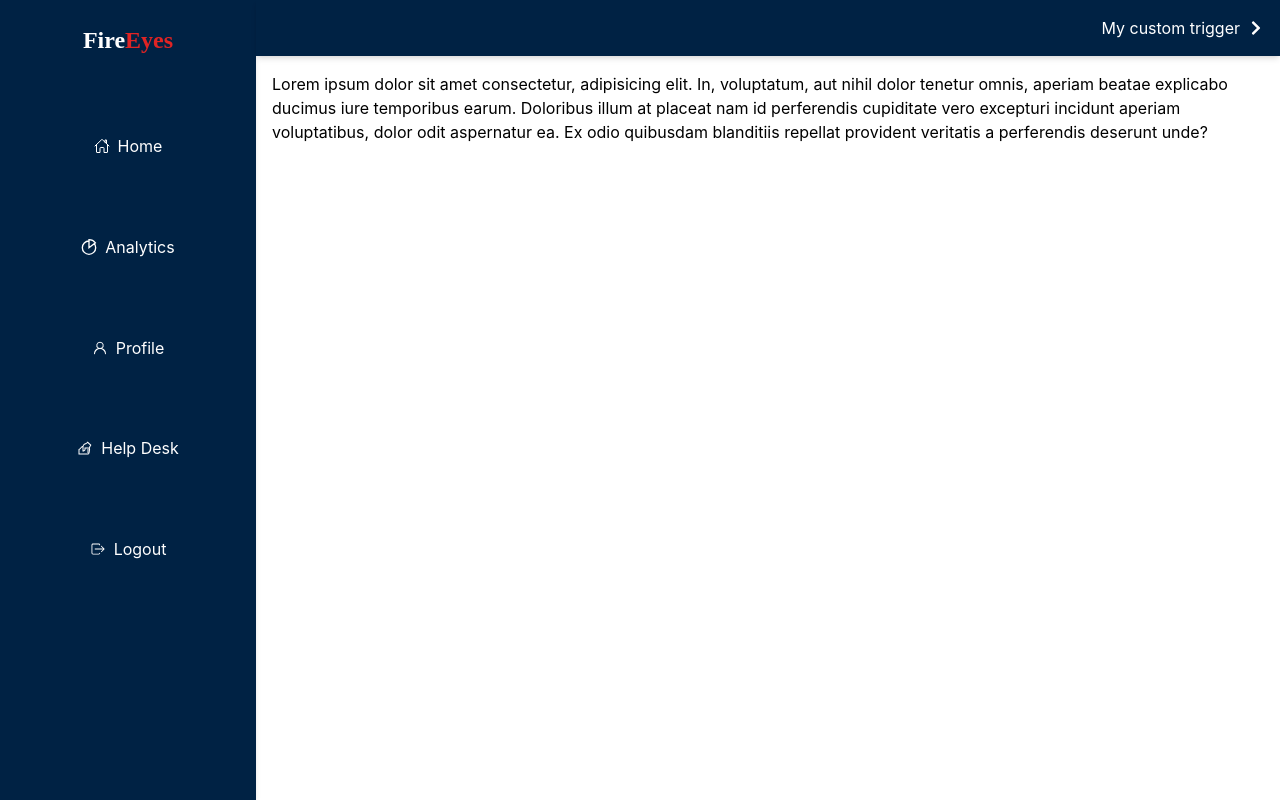
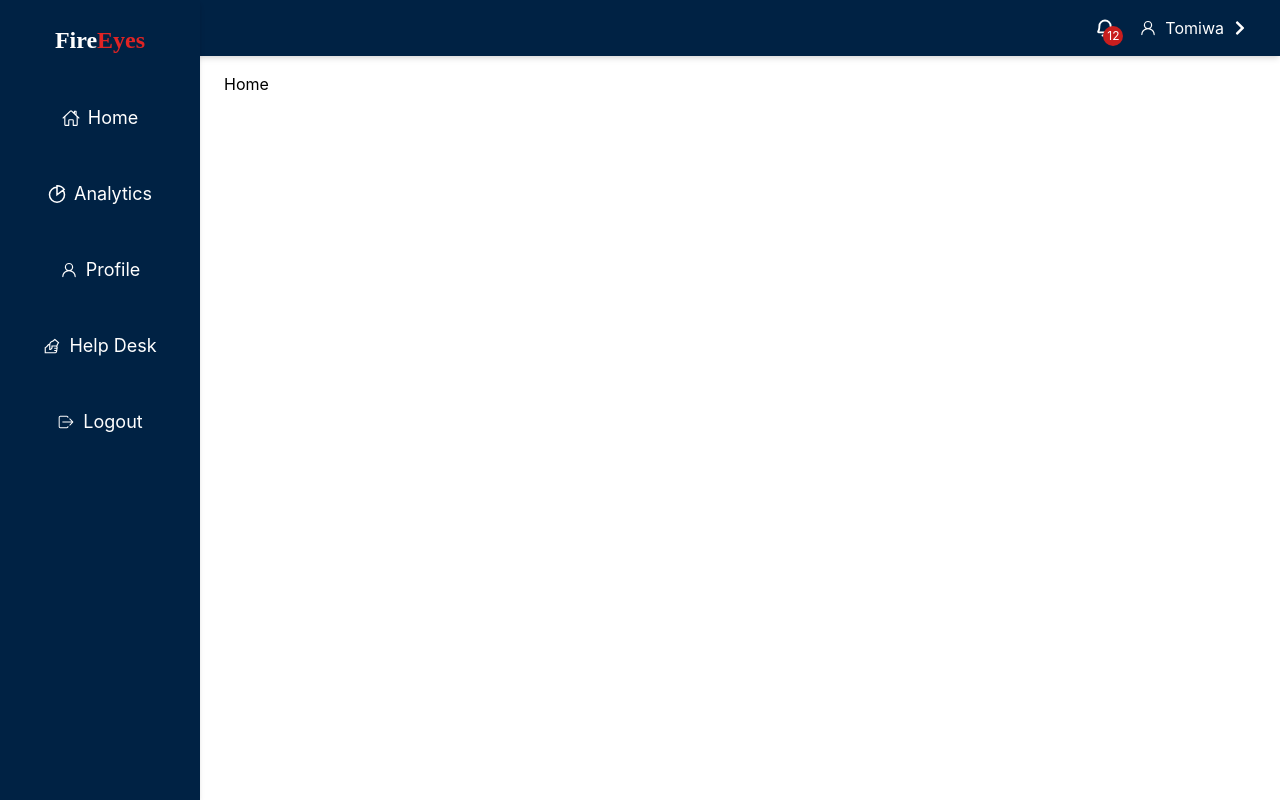
Before and after one commit to iceddrop/fire-detecter-registeration-portal, a React (Create React App) app: page /home in a window 1280 px wide. Built offline with nearby package versions, Linux system fonts and the light colour scheme; a web font is replaced by a local one.

Commit message:
feat: dashboard layout

```diff
--- a/package.json
+++ b/package.json
@@ -17,7 +17,8 @@
     "react-spinners": "^0.15.0",
     "react-toastify": "^11.0.2",
     "sass": "^1.85.0",
-    "web-vitals": "^4.2.4"
+    "web-vitals": "^4.2.4",
+    "zustand": "^5.0.3"
   },
   "scripts": {
     "start": "react-scripts start",
--- a/src/App.js
+++ b/src/App.js
@@ -5,7 +5,7 @@ import ValidateOtp from "./component/ValidateOtp";
 import LandingPage from "./pages/LandingPage/LandingPage";
 import Team from "./pages/Team/Team";
 import Home from "./pages/Home/Home";
-import Layout from "./Layout/Layout";
+import DashboardLayout from "./Layout/DashboardLayout";
 
 
 function App() {
@@ -16,7 +16,7 @@ function App() {
         <Route path="/Register" element={<Register />} />
         <Route path="/validate-otp" element={<ValidateOtp />} />
         <Route path="/team" element={<Team />} />
-        <Route path="/home" element={<Layout />}>
+        <Route path="/home" element={<DashboardLayout />}>
           <Route index element={<Home />} />
         </Route>
       </Routes>
--- /dev/null
+++ b/src/Layout/DashboardLayout.jsx
@@ -0,0 +1,21 @@
+import { Outlet } from "react-router-dom";
+import AppNav from "../component/AppNav/AppNav";
+import Sidebar from "../component/Sidebar/Sidebar";
+
+const DashboardLayout = () => {
+  return (
+    <div className="flex h-screen">
+      <Sidebar className=" "/>
+
+      <div className="">
+        <AppNav className=""/>
+
+        <main className="p-4 md:pl-56 w-screen">
+          <Outlet />
+        </main>
+      </div>
+    </div>
+  );
+};
+
+export default DashboardLayout;
--- a/src/Layout/Layout.jsx
+++ /dev/null
@@ -1,24 +0,0 @@
-import { Outlet } from "react-router-dom";
-import AppNav from "../component/AppNav/AppNav";
-import Sidebar from "../component/Sidebar/Sidebar";
-
-const Layout = () => {
-  return (
-    <div className="flex h-screen">
-      {/* Sidebar on the left */}
-      <Sidebar />
-
-      <div className="flex flex-col flex-1">
-        {/* Navbar at the top */}
-        <AppNav />
-
-        {/* Outlet renders the current page */}
-        <main className="p-4">
-          <Outlet />
-        </main>
-      </div>
-    </div>
-  );
-};
-
-export default Layout;
--- a/src/component/AppNav/AppNav.jsx
+++ b/src/component/AppNav/AppNav.jsx
@@ -1,17 +1,46 @@
 import { Dropdown } from "flowbite-react";
-import { FaChevronDown,FaChevronRight  } from "react-icons/fa";
-import {useState} from "react";
+import { FaChevronDown, FaChevronRight } from "react-icons/fa";
+import { useState } from "react";
+import { GoPerson } from "react-icons/go";
+import { PiBellSimpleBold } from "react-icons/pi";
+import { GiHamburgerMenu } from "react-icons/gi";
+import { useStore } from "../../store/store";
 const AppNav = () => {
   const [dropdownTriggered, setDropdownTriggered] = useState(false);
+
+  const { sidebarOpened, openSidebar } = useStore();
+  console.log(sidebarOpened);
+
   return (
-    <header className="bg-[#002244] text-white p-4 shadow-md flex w-full justify-end">
-      <Dropdown label="" dismissOnClick={false} onClick={() => setDropdownTriggered(!dropdownTriggered)} className="cursor-pointer"  renderTrigger={() => <span className="flex items-center cursor-pointer">My custom trigger {dropdownTriggered ? <FaChevronDown className="ml-2"/> : <FaChevronRight className="ml-2"/>}</span>}>
-      <Dropdown.Item>Dashboard</Dropdown.Item>
-      <Dropdown.Item>Settings</Dropdown.Item>
-      <Dropdown.Item>Earnings</Dropdown.Item>
-      <Dropdown.Item>Sign out</Dropdown.Item>
-    </Dropdown>
-    </header>
+    <div className="flex items-center bg-[#002244] text-white p-4 shadow-md ">
+      <GiHamburgerMenu onClick={openSidebar} className="text-lg" />
+      <div className="flex w-full justify-end items-center pr-4">
+        <div className="relative">
+          <PiBellSimpleBold className="mr-6 text-xl" />
+          <div className="flex justify-center items-center text-xs absolute size-5 rounded-full top-2 left-2 bg-red-700">12</div>
+        </div>
+        <Dropdown
+          label=""
+          dismissOnClick={false}
+          onClick={() => setDropdownTriggered(!dropdownTriggered)}
+          className="cursor-pointer"
+          renderTrigger={() => (
+            <span className="flex items-center cursor-pointer">
+              <GoPerson className="mr-2 text-lg" /> Tomiwa{" "}
+              {dropdownTriggered ? (
+                <FaChevronDown className="ml-2" />
+              ) : (
+                <FaChevronRight className="ml-2" />
+              )}
+            </span>
+          )}
+        >
+          <Dropdown.Item className="cursor-pointer">Dashboard</Dropdown.Item>
+          <Dropdown.Item className="cursor-pointer">Settings</Dropdown.Item>
+          <Dropdown.Item className="cursor-pointer">Sign out</Dropdown.Item>
+        </Dropdown>
+      </div>
+    </div>
   );
 };
 
--- a/src/component/Sidebar/Sidebar.jsx
+++ b/src/component/Sidebar/Sidebar.jsx
@@ -4,24 +4,46 @@ import { GrAnalytics } from "react-icons/gr";
 import { GoPerson } from "react-icons/go";
 import { LiaHandsHelpingSolid } from "react-icons/lia";
 import { IoIosLogOut } from "react-icons/io";
+import { useStore } from "../../store/store";
 
 const Sidebar = () => {
+
+
+  const { sidebarOpened, closeSidebar } = useStore();
+
   return (
-    <header className="bg-[#002244] text-white w-[20%] pt-6 px-4 shadow-md">
-      <div className="w-full flex justify-between md:justify-center items-center">
-        <span className="brand-text-one self-center whitespace-nowrap text-2xl font-semibold dark:text-white">
-          Fire<span className="brand-text-two text-red-600 ">Eyes</span>
-        </span>
-        <FaTimes className="md:hidden"/>
+    <div className={ sidebarOpened ? "relative flex h-full" : "hidden md:block"}>
+      <div className="absolute z-0 bg-[#002244] w-[200px] min-h-[100%] text-white pt-6 px-4 shadow-md">
+        <div className="w-full flex justify-center items-center">
+          <span className="brand-text-one self-center whitespace-nowrap text-2xl font-semibold dark:text-white">
+            Fire<span className="brand-text-two text-red-600 ">Eyes</span>
+          </span>
+          <FaTimes onClick={closeSidebar} className="md:hidden relative left-8 text-lg" />
+        </div>
+        <ul className="pt-10">
+          <li className="flex items-center cursor-pointer justify-center text-lg mb-8 py-2 rounded-md hover:bg-blue-800">
+            <IoHomeOutline className="mr-2" />
+            Home
+          </li>
+          <li className="flex items-center cursor-pointer justify-center text-lg mb-8 py-2 rounded-md hover:bg-blue-800">
+            <GrAnalytics className="mr-2" />
+            Analytics
+          </li>
+          <li className="flex items-center cursor-pointer justify-center text-lg mb-8 py-2 rounded-md hover:bg-blue-800">
+            <GoPerson className="mr-2" />
+            Profile
+          </li>
+          <li className="flex items-center cursor-pointer justify-center text-lg mb-8 py-2 rounded-md hover:bg-blue-800">
+            <LiaHandsHelpingSolid className="mr-2" />
+            Help Desk
+          </li>
+          <li className="flex items-center cursor-pointer justify-center text-lg mb-8 py-2 rounded-md hover:bg-blue-800">
+            <IoIosLogOut className="mr-2" />
+            Logout
+          </li>
+        </ul>
       </div>
-      <ul className="w-full flex flex-col justify-around items-center h-[70%] pt-10">
-        <li className="flex items-center"><IoHomeOutline className="mr-2"/>Home</li>
-        <li className="flex items-center"><GrAnalytics className="mr-2"/>Analytics</li>
-        <li className="flex items-center"><GoPerson className="mr-2"/>Profile</li>
-        <li className="flex items-center"><LiaHandsHelpingSolid className="mr-2"/>Help Desk</li>
-        <li className="flex items-center"><IoIosLogOut className="mr-2"/>Logout</li>
-      </ul>
-    </header>
+    </div>
   );
 };
 
--- a/src/pages/Home/Home.jsx
+++ b/src/pages/Home/Home.jsx
@@ -1,8 +1,8 @@
 const Home = () => {
     return (
-        <>
-        Lorem ipsum dolor sit amet consectetur, adipisicing elit. In, voluptatum, aut nihil dolor tenetur omnis, aperiam beatae explicabo ducimus iure temporibus earum. Doloribus illum at placeat nam id perferendis cupiditate vero excepturi incidunt aperiam voluptatibus, dolor odit aspernatur ea. Ex odio quibusdam blanditiis repellat provident veritatis a perferendis deserunt unde?
-        </>
+        <div className="w-full">
+            Home
+        </div>
     )
 }
 
--- /dev/null
+++ b/src/store/store.js
@@ -0,0 +1,7 @@
+import { create } from 'zustand'
+
+export const useStore = create((set) => ({
+  sidebarOpened: false,
+  openSidebar: () => set((state) => ( {sidebarOpened: true })),
+  closeSidebar: () => set((state) => ({sidebarOpened: false}))
+}))
```
Also changed, not shown: 1 other file (tests, documents, lock files or other folders).
